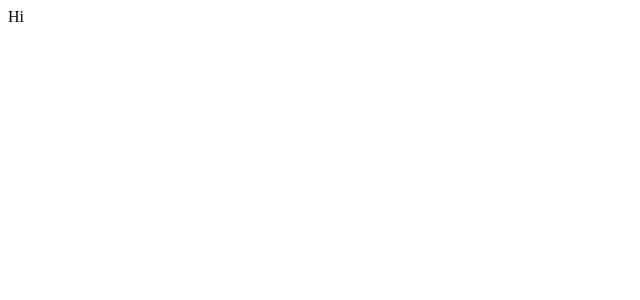
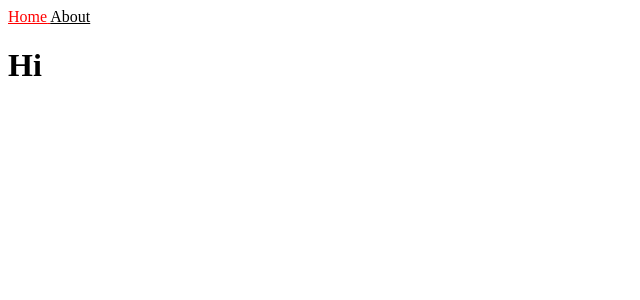
Before and after one commit to weeeeey/NextJs_Start, a Next.js app in the folder my-app/: page / in a window 1280 px wide. Shown: the top 300 px of the page, without its empty margins (0-640 px from the left). Built offline with nearby package versions, Linux system fonts and the light colour scheme.

Commit message:
#1.3 routing && Link styling

```diff
--- /dev/null
+++ b/my-app/components/Navbar.tsx
@@ -0,0 +1,28 @@
+import Link from "next/link";
+import { useRouter } from "next/router";
+
+const Navbar = () => {
+    const router = useRouter();
+    return (
+        <div>
+            <nav>
+                <Link
+                    href={"/"}
+                    style={{ color: router.pathname == "/" ? "red" : "black" }}
+                >
+                    Home{" "}
+                </Link>
+                <Link
+                    href={"/about"}
+                    style={{
+                        color: router.pathname == "/about" ? "red" : "black",
+                    }}
+                >
+                    About
+                </Link>
+            </nav>
+        </div>
+    );
+};
+
+export default Navbar;
--- a/my-app/pages/index.tsx
+++ b/my-app/pages/index.tsx
@@ -1,5 +1,11 @@
+import Navbar from "../components/Navbar";
 const Home = () => {
-    return "Hi";
+    return (
+        <div>
+            <Navbar />
+            <h1>Hi</h1>
+        </div>
+    );
 };
 
 export default Home;
```
Also changed, not shown: my-app/pages/about.tsx (+7 -1 lines).
